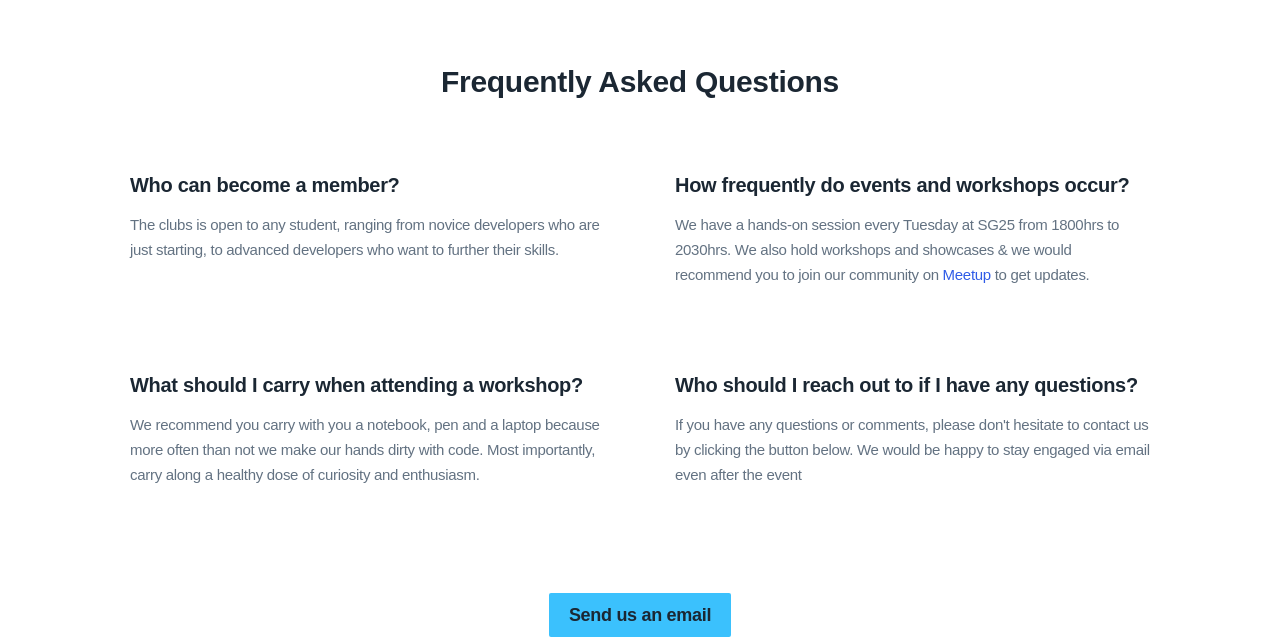
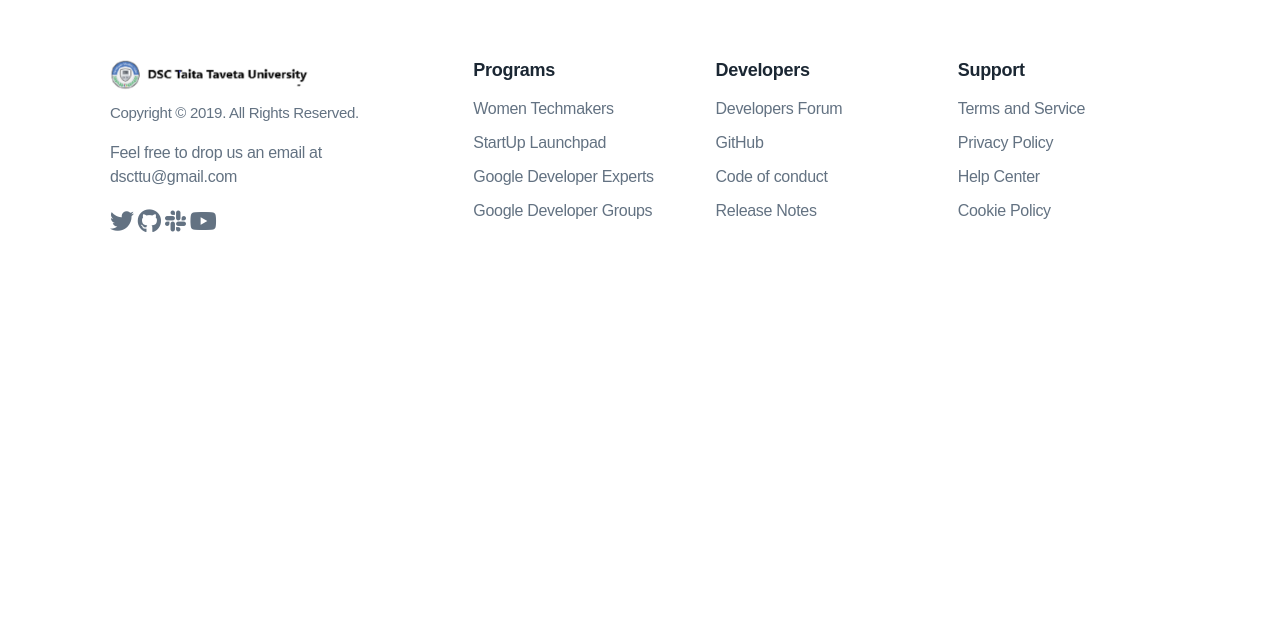
Before and after one commit to stellakaniaru/dscTTU, a plain HTML site: page public/index.html in a window 1280 px wide. Shown: the part 5904-6545 px from the top of the page. After the commit the page ends 6248 px from the top, so only its background shows below. Drawn offline with Linux system fonts and the light colour scheme; a web font is replaced by a local one.

Commit message:
Update index.html

```diff
--- a/public/index.html
+++ b/public/index.html
@@ -929,59 +929,6 @@
     </div>
 </section>
 
-<section id="faqs" class="section-spacer section-faq">
-    <div class="container">
-        <header class="section-header text-center">
-            <h2 class="section-title">Frequently Asked Questions</h2>
-        </header>
-        <div class="row">
-            <div class="col-sm-6">
-                <div class="card">
-                    <div class="card-body">
-                        <h5 class="card-title">Who can become a member?</h5>
-                        <p>The clubs is open to any student, ranging from novice developers who are just starting,
-                            to advanced developers who want to further their skills.</p>
-                    </div>
-                </div>
-            </div>
-            <div class="col-sm-6">
-                <div class="card">
-                    <div class="card-body">
-                        <h5 class="card-title">How frequently do events and workshops occur?</h5>
-                        <p>We have a hands-on session every Tuesday at SG25 from 1800hrs to 2030hrs. We also hold
-                            workshops and showcases & we would recommend you to join our community on <a
-                                    href="https://www.meetup.com/DSC-Kisii/">Meetup</a> to get updates.</p>
-                    </div>
-                </div>
-            </div>
-        </div>
-        <div class="row">
-            <div class="col-sm-6">
-                <div class="card">
-                    <div class="card-body">
-                        <h5 class="card-title">What should I carry when attending a workshop?</h5>
-                        <p>We recommend you carry with you a notebook, pen and a laptop because more often than not we
-                            make our hands dirty with code. Most importantly, carry along a healthy dose of curiosity
-                            and enthusiasm.</p>
-                    </div>
-                </div>
-            </div>
-            <div class="col-sm-6">
-                <div class="card">
-                    <div class="card-body">
-                        <h5 class="card-title">Who should I reach out to if I have any questions?</h5>
-                        <p>If you have any questions or comments, please don't hesitate to contact us by clicking the
-                            button below. We
-                            would be happy to stay engaged via email even after the event</p>
-                    </div>
-                </div>
-            </div>
-        </div>
-        <div class="mt-40 text-center">
-            <a href="mailto:dscttu@gmail.com" class="btn btn-primary btn-lg">Send us an email</a>
-        </div>
-    </div>
-</section>
 
 <footer class="section-spacer footer-section">
     <div class="container">
@@ -989,7 +936,7 @@
             <div class="col-md-4 col-12">
                 <div class="footer-widget first-of-footer-widget">
                     <img src="images/assets/l.png" class="logo-sm mb-10" alt="Image">
-                    <p>Copyright &copy; 2018. All Rights Reserved.</p>
+                    <p>Copyright &copy; 2019. All Rights Reserved.</p>
                     <span>Feel free to drop us an email at </span>
                     <a href="mailto:dscttu@gmail.com">dscttu@gmail.com</a>
                     <ul class="social-list__inline mt-10">
```
